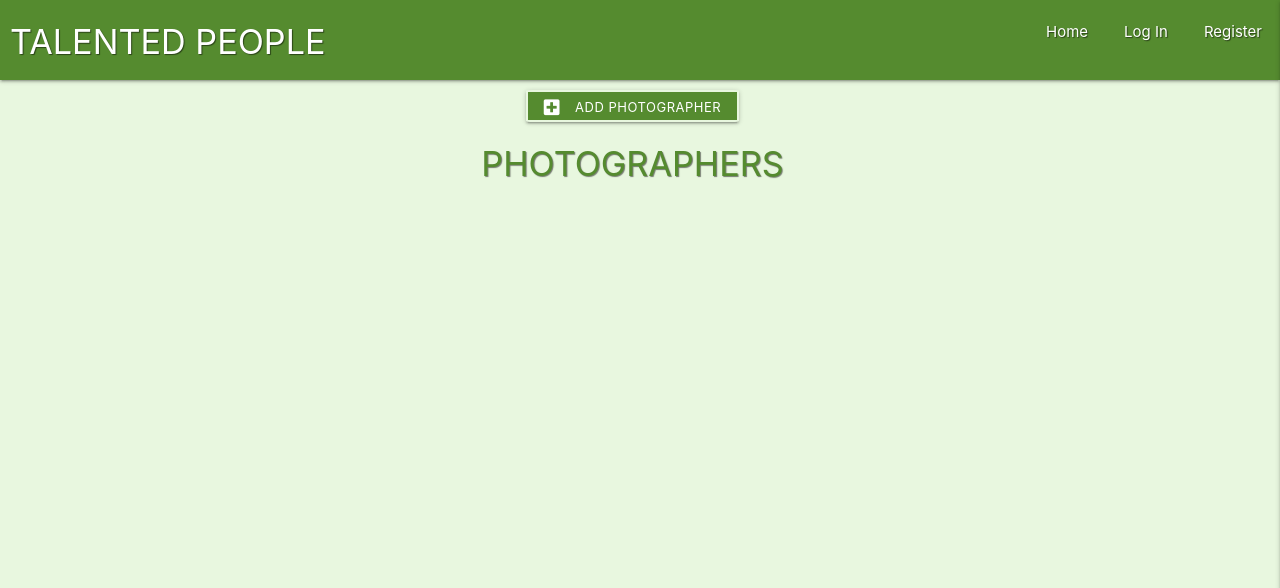
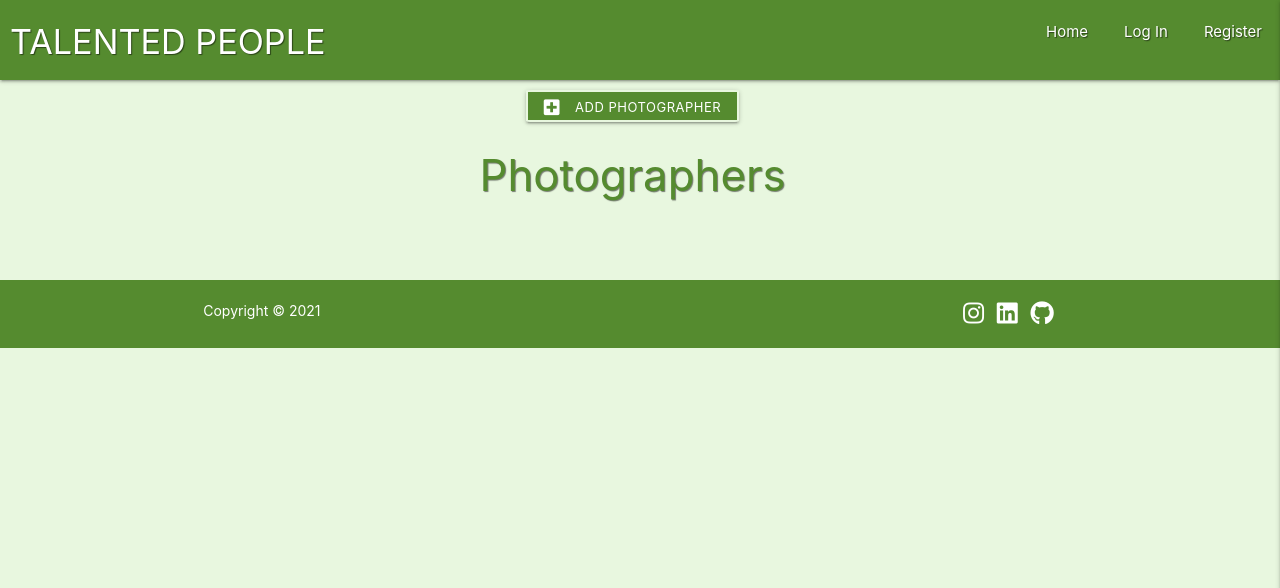
Before and after one commit to OndrejValla/TALENTED-PEOPLE, a Flask app: page /get_photographers in a window 1280 px wide. Shown: the top 588 px of the page. Run offline with Flask 2, Linux system fonts and the light colour scheme; data that the repository does not hold is empty; some libraries are stand-ins or nearby versions.

Commit message:
Add Footer with Socials

```diff
--- a/static/css/style.css
+++ b/static/css/style.css
@@ -86,10 +86,33 @@ u {
 }
 
 .photographer-image {
-    width: 50vh;
+    width: 42vh;
     height: auto;
 }
 
 .img-thumbnails {
     display: inline-flex;
 }
+
+/* FOOTER BASE.HTML */
+.page-footer {
+    font-size: 24px;
+    overflow: hidden;
+    max-height: 70px;
+    display: flex;
+    justify-content: space-between;
+}
+
+.copyright {
+    font-size: 14px;
+}
+
+.social-footer {
+    list-style: none;
+    line-height: 28px;
+    margin: 0 20px;
+}
+
+.social-footer li {
+    display: inline;
+}
--- a/templates/base.html
+++ b/templates/base.html
@@ -9,8 +9,10 @@
     <link rel="stylesheet" href="https://cdnjs.cloudflare.com/ajax/libs/font-awesome/5.15.4/css/all.min.css"
         integrity="sha512-1ycn6IcaQQ40/MKBW2W4Rhis/DbILU74C1vSrLJxCq57o941Ym01SwNsOMqvEBFlcgUa6xLiPY/NS5R+E6ztJQ=="
         crossorigin="anonymous" referrerpolicy="no-referrer" type="text/css" />
+    <!-- Favicon -->
+    <link rel="icon" type="image/png" sizes="16x16" href="static/images/favicon-32x32.png">
     <!-- MATERIALIZE CSS -->
-    <link rel="stylesheet" href="https://cdnjs.cloudflare.com/ajax/libs/materialize/1.0.0/css/materialize.min.css"
+    <link rel=" stylesheet" href="https://cdnjs.cloudflare.com/ajax/libs/materialize/1.0.0/css/materialize.min.css"
         type="text/css">
     <link rel="stylesheet" href="{{ url_for('static', filename='css/style.css') }}" type="text/css">
     {% block styles %}
@@ -19,7 +21,7 @@
 </head>
 
 <body>
-
+    <div class="wrapper">
         <header>
             <!-- Main Navbar -->
             <nav class="nav-extended text-shadow light-green darken-3">
@@ -53,7 +55,8 @@
                 {% if session.user %}
                 <li><a href="{{ url_for('profile', username=session['user']) }}"
                         class="light-green-text text-darken-3">Profile</a></li>
-            <li><a href="{{ url_for('get_photographers') }}" class="light-green-text text-darken-3">Photographers</a>
+                <li><a href="{{ url_for('get_photographers') }}"
+                        class="light-green-text text-darken-3">Photographers</a>
                 </li>
                 <li><a href="#" class="light-green-text text-darken-3">Categories</a></li>
                 <li><a href="#" class="light-green-text text-darken-3">Models</a></li>
@@ -86,6 +89,46 @@
             {% endblock %}
         </main>
 
+    </div>
+
+    <!-- footer section -->
+    <footer class="page-footer light-green darken-3">
+        <div class="container">
+            <div class="row center-align">
+                <div class="col s4">
+                    <span class="copyright left">Copyright © 2021</span>
+                </div>
+                <div class="col s4">
+                </div>
+                <div class="col s4">
+                    <ul class="social-footer right">
+                        <li>
+                            <a href="https://www.instagram.com" target="_blank" rel="noopener"
+                                aria-label="Find us on Instagram" class="white-text">
+                                <i class="fab fa-instagram" aria-hidden="true" title="Instagram"></i>
+                            </a>
+                            <span class="sr-only">Find us on Instagram</span>
+                        </li>
+                        <li>
+                            <a href="https://www.linkedin.com" target="_blank" rel="noopener"
+                                aria-label="Find us on Linkedin" class="white-text">
+                                <i class="fab fa-linkedin footer-socials" aria-hidden="true" title="Linkedin"></i>
+                            </a>
+                            <span class="sr-only">Find us on Linkedin</span>
+                        </li>
+                        <li>
+                            <a href="https://github.com/OndrejValla/TALENTED-PEOPLE" target="_blank" rel="noopener"
+                                aria-label="See this page on the GitHub" class="white-text">
+                                <i class="fab fa-github footer-socials" aria-hidden="true" title="GitHub"></i>
+                            </a>
+                            <span class="sr-only">Find us on Linkedin</span>
+                        </li>
+                    </ul>
+                </div>
+            </div>
+        </div>
+    </footer>
+
     <!-- jQuery minified version -->
     <script src="https://code.jquery.com/jquery-3.6.0.min.js"
         integrity="sha256-/xUj+3OJU5yExlq6GSYGSHk7tPXikynS7ogEvDej/m4=" crossorigin="anonymous"></script>
--- a/templates/home.html
+++ b/templates/home.html
@@ -6,5 +6,4 @@
 </h4>
 
 
-
 {% endblock %}
--- a/templates/photographers.html
+++ b/templates/photographers.html
@@ -10,9 +10,9 @@
         </a>
     </div>
 
-    <h4 class="center-align light-green-text text-darken-3 text-shadow">
-        PHOTOGRAPHERS
-    </h4><br>
+    <h3 class="center-align light-green-text text-darken-3 text-shadow">
+        Photographers
+    </h3><br>
 
 </div>
 <!--- materializecss.com/cards -->
```
Also changed, not shown: templates/photographer.html (+5 -4 lines). Lines whose indentation alone changed are shown as unchanged.
